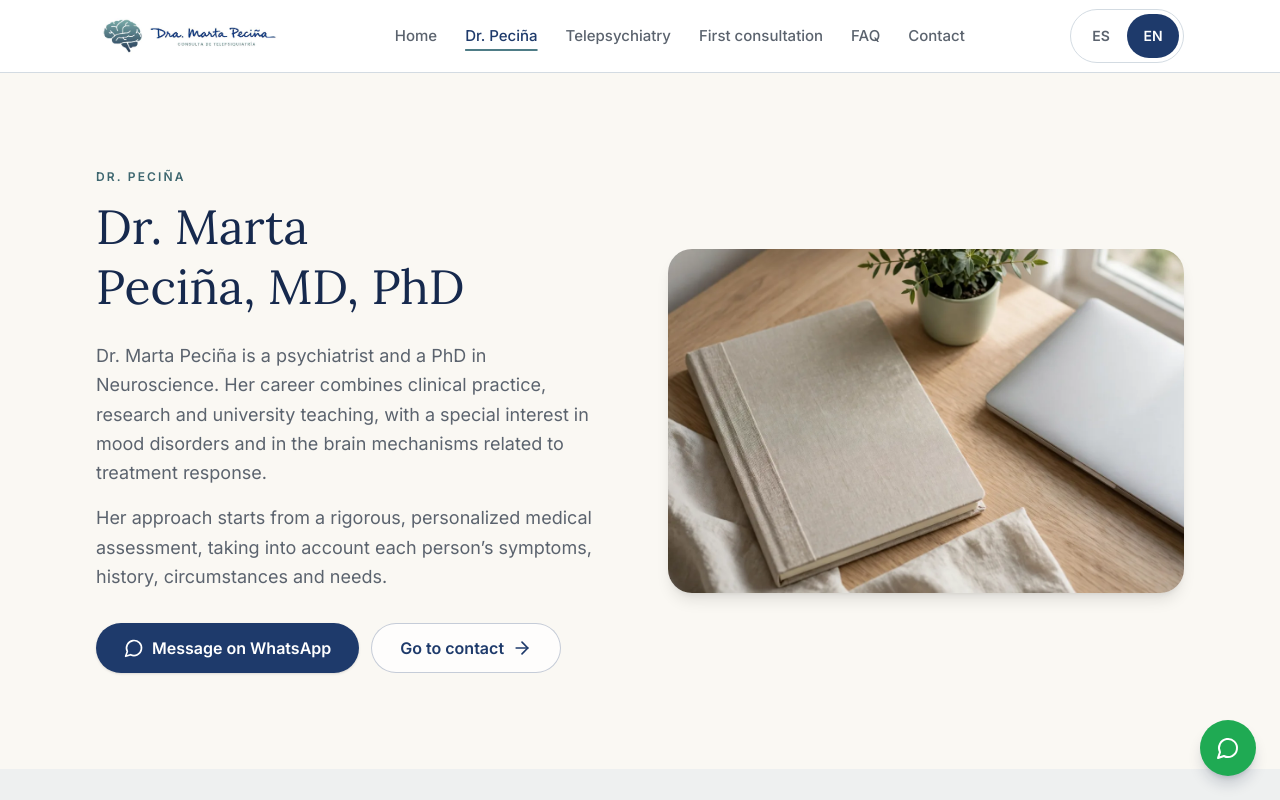
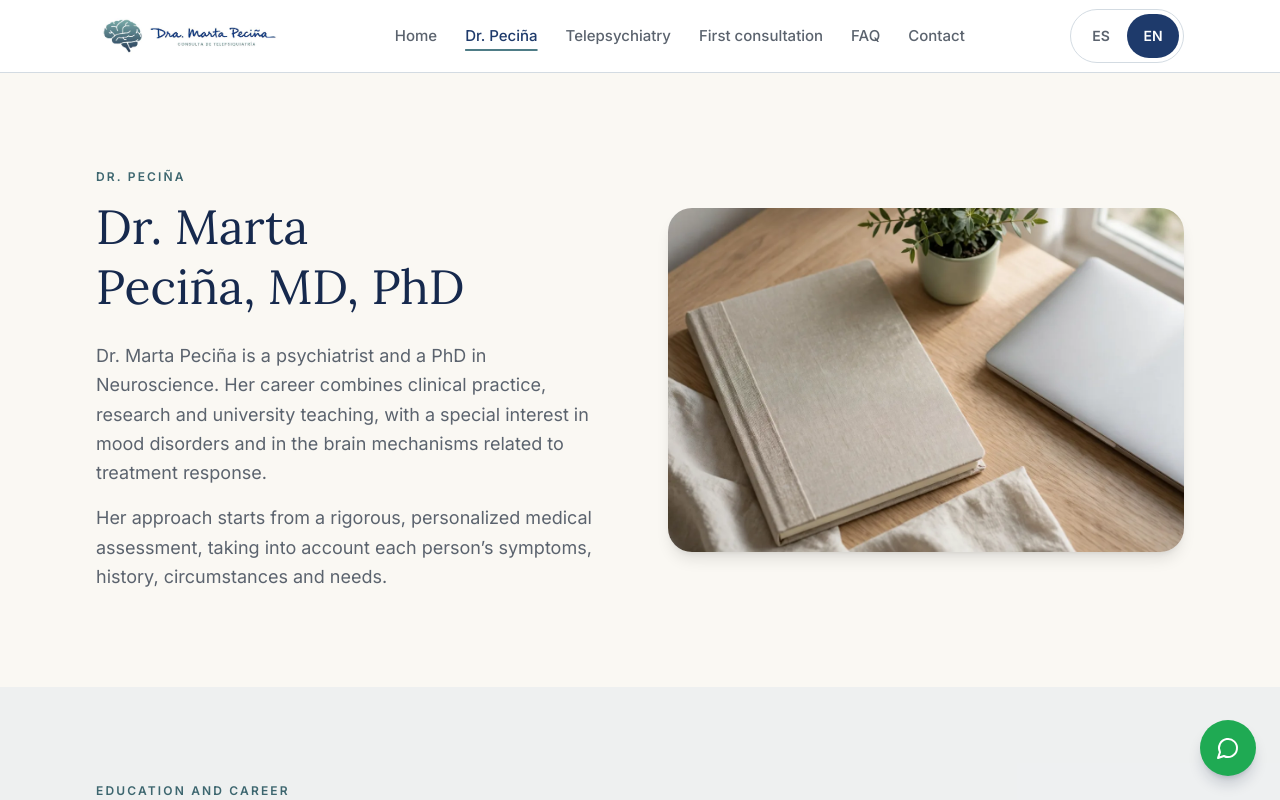
Before and after one commit to jpecinagithub/telepsiquiatria-dra-marta-pecina, a React (Vite) app: page /la-dra-pecina in a window 1280 px wide. Shown: the top 800 px of the page. Built offline with nearby package versions, Linux system fonts and the light colour scheme.

Commit message:
Remove duplicate CTAs from About page (WhatsApp + contact buttons)

```diff
--- a/src/pages/About.tsx
+++ b/src/pages/About.tsx
@@ -1,7 +1,5 @@
-import { Link } from 'react-router-dom'
-import { ArrowRight, Linkedin, MessageCircle } from 'lucide-react'
+import { Linkedin } from 'lucide-react'
 import { useLanguage, pick } from '../i18n/LanguageContext'
-import { useWhatsApp } from '../components/WhatsAppProvider'
 import { usePageMeta, pageTitle } from '../components/Seo'
 import {
   Container,
@@ -9,7 +7,6 @@ import {
   SectionHeading,
   Reveal,
   cn,
-  buttonPrimary,
   buttonSecondary,
 } from '../components/ui'
 import { practiceConfig } from '../config/practice'
@@ -37,8 +34,6 @@ const COPY = {
     en: 'These areas reflect her academic and research career; the specific indication for each consultation is assessed individually.',
   },
   linkedin: { es: 'Ver perfil de LinkedIn', en: 'View LinkedIn profile' },
-  contactLink: { es: 'Ir a contacto', en: 'Go to contact' },
-  whatsapp: { es: 'Consultar por WhatsApp', en: 'Message on WhatsApp' },
   imageAlt: {
     es: 'Detalle tranquilo: taza de té y luz cálida en un espacio de consulta',
     en: 'Calm detail: a cup of tea and warm light in a consultation space',
@@ -88,7 +83,6 @@ const AREAS: Array<Record<'en' | 'es', string>> = [
 
 export default function About() {
   const { lang } = useLanguage()
-  const { requestWhatsApp } = useWhatsApp()
   usePageMeta({ title: pageTitle('Dra. Marta Peciña', lang), path: '/la-dra-pecina' })
 
   return (
@@ -112,20 +106,6 @@ export default function About() {
               <p className="mt-4 text-lg leading-relaxed text-ink-500">
                 {pick(lang, COPY.intro2)}
               </p>
-              <div className="mt-8 flex flex-wrap gap-3">
-                <button
-                  type="button"
-                  onClick={() => requestWhatsApp()}
-                  className={buttonPrimary}
-                >
-                  <MessageCircle className="h-5 w-5" aria-hidden="true" />
-                  {pick(lang, COPY.whatsapp)}
-                </button>
-                <Link to="/contacto" className={cn(buttonSecondary)}>
-                  {pick(lang, COPY.contactLink)}
-                  <ArrowRight className="h-5 w-5" aria-hidden="true" />
-                </Link>
-              </div>
             </Reveal>
             <Reveal delay={0.1}>
               <picture>
```
